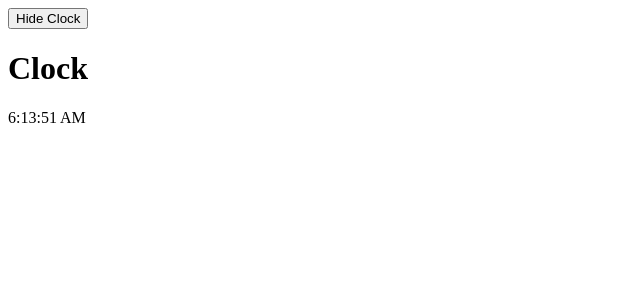
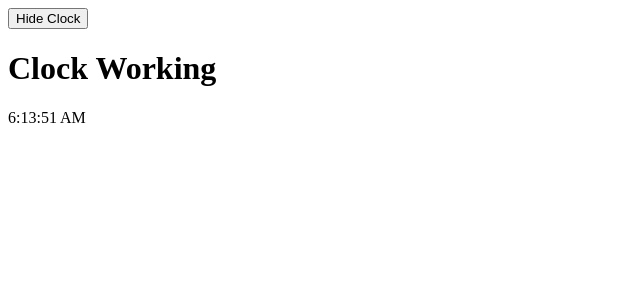
Before and after one commit to ChaitanyaKiran14/Test-Projects, a React (Vite) app: page / in a window 1280 px wide. Both pictures are taken after a click on the button "Show Clock". Shown: the top 300 px of the page, without its empty margins (0-640 px from the left). Built offline with nearby package versions, Linux system fonts and the light colour scheme.

Commit message:
changed heading

```diff
--- a/src/Components/Clock/Clock.jsx
+++ b/src/Components/Clock/Clock.jsx
@@ -16,7 +16,7 @@ function Clock() {
 
   return (
     <div className="clock-container">
-      <h1 className="heading">Clock</h1>
+      <h1 className="heading">Clock Working</h1>
       <p className="time">{date.toLocaleTimeString()}</p>
     </div>
   )
```
